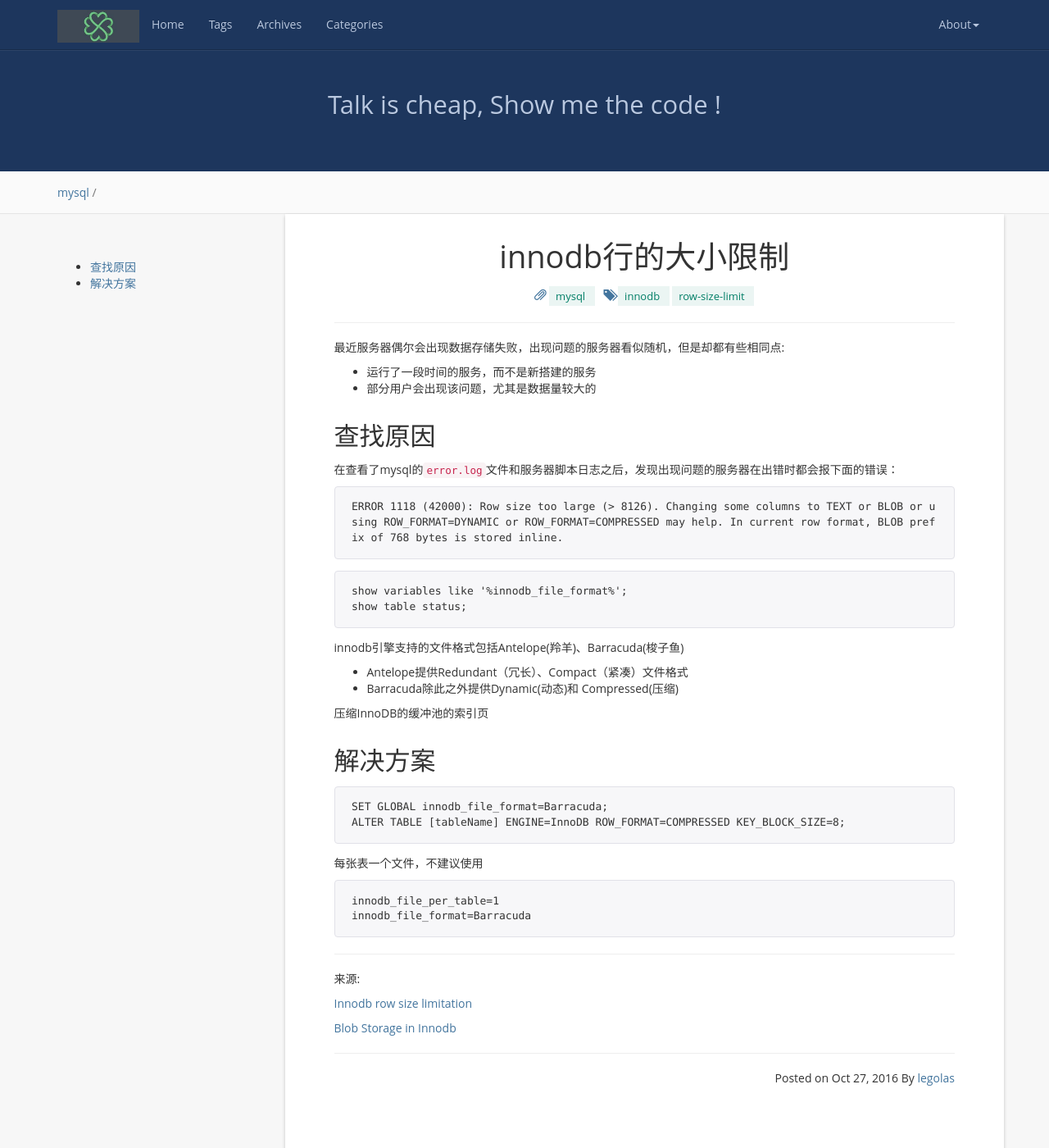
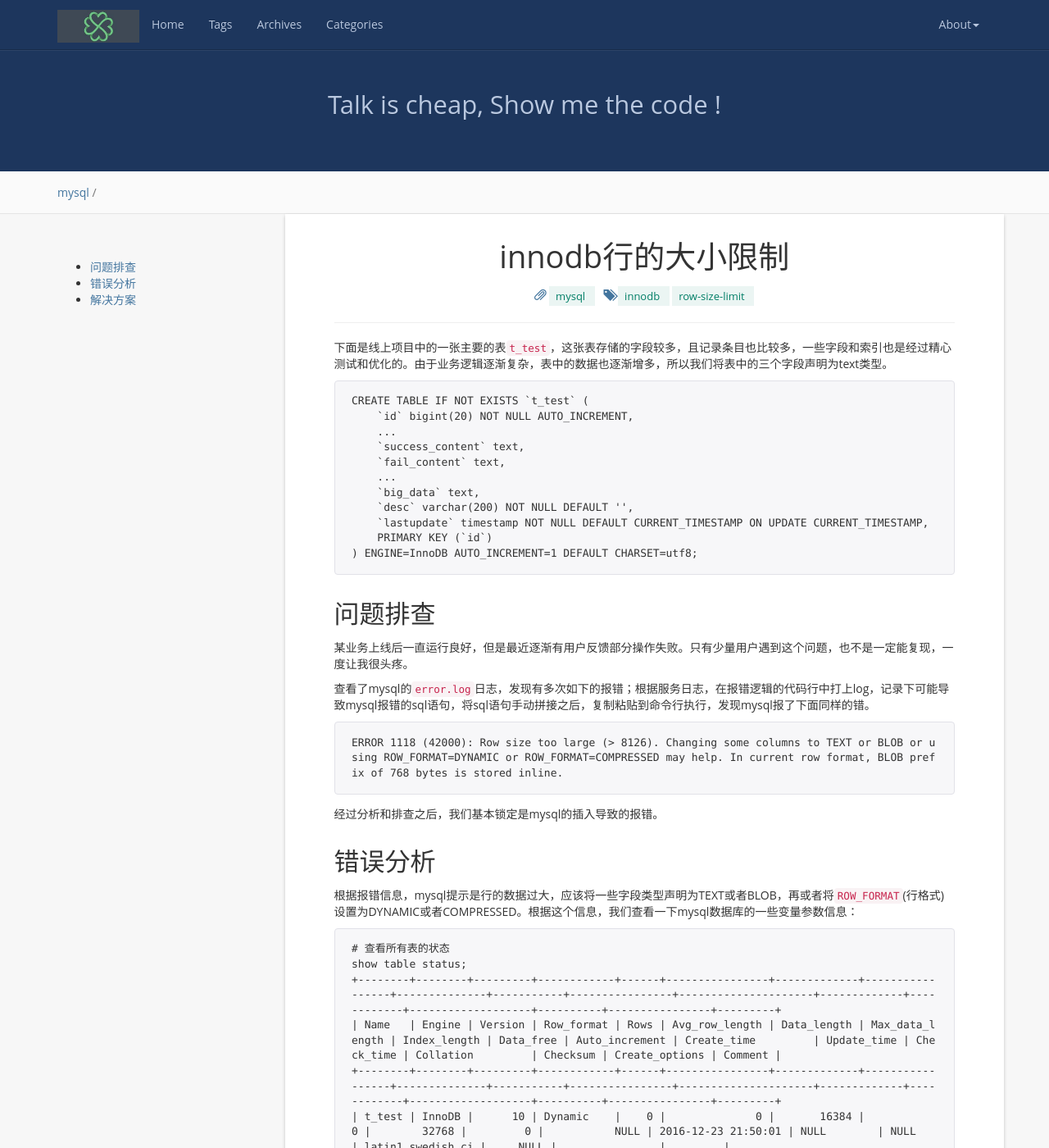
Before and after one commit to legolasNg/legolasNg.github.io, a Jekyll site: the page built from _posts/2016-10-27-innodb-row-size-limitation.md, in a window 1280 px wide and 1400 px high. Shown: the whole window at 82% size. Built offline with Jekyll 4.4.1, drawn with Linux system fonts in a browser that asks for light colours; nearby versions of some CDN libraries; comment, search, counter and statistics services are not loaded; some of the changed text lies outside the part shown.

Commit message:
[modify] modify article

`````diff
--- a/_posts/2016-10-27-innodb-row-size-limitation.md
+++ b/_posts/2016-10-27-innodb-row-size-limitation.md
@@ -4,26 +4,64 @@ title:      "innodb行的大小限制"
 date:       2016-10-27 16:15:00 +0800
 category:   mysql
 tags:       ["innodb", "row-size-limit"]
-excerpt:    "最近服务器偶尔会出现数据存储失败，出现问题的服务器看似随机，但是却都有些相同点: 运行了一段时间的服务，而不是新搭建的服务;部分用户会出现该问题，尤其是数据量较大的。"
+excerpt:    "下面是线上项目中的一张主要的表`t_test`，这张表存储的字段较多，且记录条目也比较多，一些字段和索引也是经过精心测试和优化的。由于业务逻辑逐渐复杂，表中的数据也逐渐增多，所以我们将表中的三个字段声明为text类型。"
 ---
 
-最近服务器偶尔会出现数据存储失败，出现问题的服务器看似随机，但是却都有些相同点:
+下面是线上项目中的一张主要的表`t_test`，这张表存储的字段较多，且记录条目也比较多，一些字段和索引也是经过精心测试和优化的。由于业务逻辑逐渐复杂，表中的数据也逐渐增多，所以我们将表中的三个字段声明为text类型。
 
-- 运行了一段时间的服务，而不是新搭建的服务
-- 部分用户会出现该问题，尤其是数据量较大的
+````
+CREATE TABLE IF NOT EXISTS `t_test` (
+    `id` bigint(20) NOT NULL AUTO_INCREMENT,
+    ...
+    `success_content` text,
+    `fail_content` text,
+    ...
+    `big_data` text,
+    `desc` varchar(200) NOT NULL DEFAULT '',
+    `lastupdate` timestamp NOT NULL DEFAULT CURRENT_TIMESTAMP ON UPDATE CURRENT_TIMESTAMP,
+    PRIMARY KEY (`id`)
+) ENGINE=InnoDB AUTO_INCREMENT=1 DEFAULT CHARSET=utf8;
+````
 
-## 查找原因
+## 问题排查
 
-在查看了mysql的`error.log`文件和服务器脚本日志之后，发现出现问题的服务器在出错时都会报下面的错误：
+某业务上线后一直运行良好，但是最近逐渐有用户反馈部分操作失败。只有少量用户遇到这个问题，也不是一定能复现，一度让我很头疼。
+
+查看了mysql的`error.log`日志，发现有多次如下的报错；根据服务日志，在报错逻辑的代码行中打上log，记录下可能导致mysql报错的sql语句，将sql语句手动拼接之后，复制粘贴到命令行执行，发现mysql报了下面同样的错。
 
 ````
 ERROR 1118 (42000): Row size too large (> 8126). Changing some columns to TEXT or BLOB or using ROW_FORMAT=DYNAMIC or ROW_FORMAT=COMPRESSED may help. In current row format, BLOB prefix of 768 bytes is stored inline.
 ````
 
+经过分析和排查之后，我们基本锁定是mysql的插入导致的报错。
+
+## 错误分析
+
+根据报错信息，mysql提示是行的数据过大，应该将一些字段类型声明为TEXT或者BLOB，再或者将`ROW_FORMAT`(行格式)设置为DYNAMIC或者COMPRESSED。根据这个信息，我们查看一下mysql数据库的一些变量参数信息：
+
 ````
+# 查看所有表的状态
+show table status;
++--------+--------+---------+------------+------+----------------+-------------+-----------------+--------------+-----------+----------------+---------------------+-------------+------------+-------------------+----------+----------------+---------+
+| Name   | Engine | Version | Row_format | Rows | Avg_row_length | Data_length | Max_data_length | Index_length | Data_free | Auto_increment | Create_time         | Update_time | Check_time | Collation         | Checksum | Create_options | Comment |
++--------+--------+---------+------------+------+----------------+-------------+-----------------+--------------+-----------+----------------+---------------------+-------------+------------+-------------------+----------+----------------+---------+
+| t_test | InnoDB |      10 | Dynamic    |    0 |              0 |       16384 |               0 |        32768 |         0 |           NULL | 2016-12-23 21:50:01 | NULL        | NULL       | latin1_swedish_ci |     NULL |                |         |
++--------+--------+---------+------------+------+----------------+-------------+-----------------+--------------+-----------+----------------+---------------------+-------------+------------+-------------------+----------+----------------+---------+
+
+# 查看当前数据库innodb引擎的文件格式
 show variables like '%innodb_file_format%';
-show table status;
++--------------------------+-----------+
+| Variable_name            | Value     |
++--------------------------+-----------+
+| innodb_file_format       | Barracuda |
+| innodb_file_format_check | ON        |
+| innodb_file_format_max   | Barracuda |
++--------------------------+-----------+
 ````
+
+mysql的innodb引擎存储blob/text类型字段的行为，取决于三个因素：字段大小、整行(row)大小、innodb行格式。
+
+
 
 innodb引擎支持的文件格式包括Antelope(羚羊)、Barracuda(梭子鱼)
 
@@ -47,7 +85,7 @@ innodb_file_format=Barracuda
 ````
 
 ----
-来源:
+参考:
 
 [Innodb row size limitation](https://www.percona.com/blog/2011/04/07/innodb-row-size-limitation/)
 
`````
Also changed, not shown: _posts/2016-12-16-core-functional-programming-concepts.md (+1 -1 lines).
